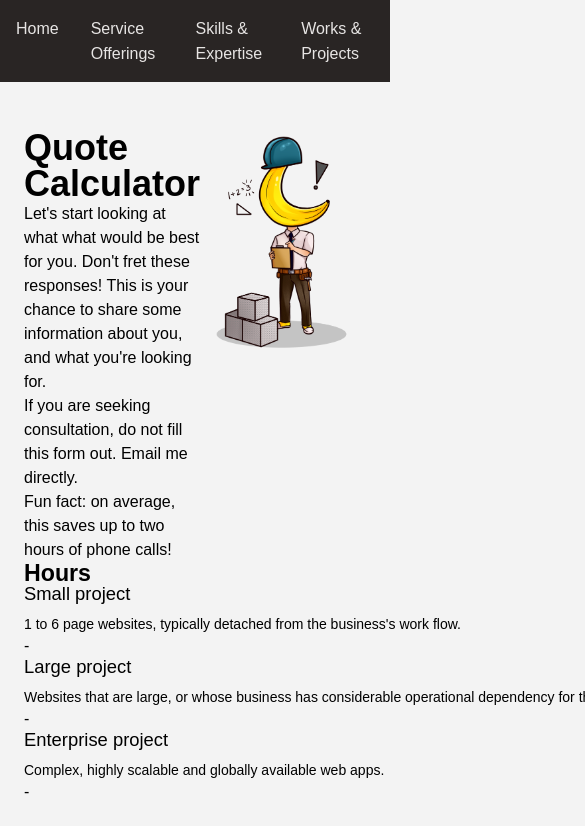
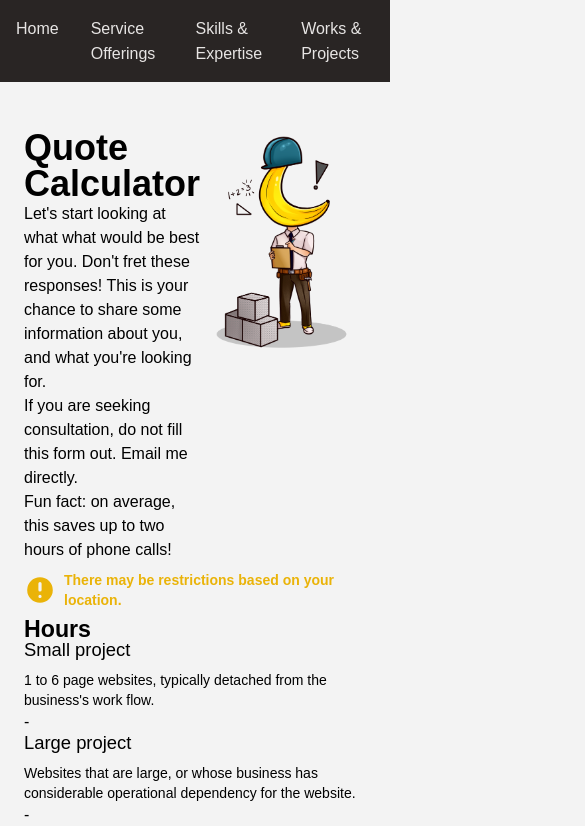
Before and after one commit to bananabrann/old-bananabrann.dev, a Next.js app: page /quote in a window 390 px wide. Shown: the top 826 px of the page, 585 px wide, since content can reach past the window. Built offline with nearby package versions, Linux system fonts and the light colour scheme; a web font is replaced by a local one.

Commit message:
Info badges for estimates

```diff
--- a/lib/interfaces/GettingStartedQuestionnaire.interface.ts
+++ b/lib/interfaces/GettingStartedQuestionnaire.interface.ts
@@ -3,6 +3,16 @@ export enum WorkType {
   WebExisting = "WebExisting",
   Consultation = "Consultation",
   Other = "Other",
+}
+
+export enum EstimateNoticeType {
+  Warning = "Warning",
+  NotAble = "NotAble"
+}
+
+export interface EstimateNotice {
+  type: EstimateNoticeType;
+  text: string;
 }
 
 export interface QuoteEstimate {
--- a/pages/quote.tsx
+++ b/pages/quote.tsx
@@ -6,11 +6,14 @@ import BananamanEngineerPng from "../res/png/bananaman-engineer.png";
 import ContentBlock from "../components/ContentBlock/ContentBlock";
 import React, { useEffect, useState } from "react";
 import GettingStartedQuestionnaire, {
+  EstimateNotice,
+  EstimateNoticeType,
   ExistingSiteWorkOptions,
   OrgAffiliationOptions,
   QuoteEstimate,
   WorkType,
 } from "../lib/interfaces/GettingStartedQuestionnaire.interface";
+import ContentBlockOutline from "../components/ContentBlockOutline/ContentBlockOutline";
 import GetAQuoteCountrySelect from "../components/GetAQuote/GetAQuoteCountrySelect";
 import GetAQuoteCountrySelectItem from "../lib/interfaces/GetAQuoteCountrySelectItem.interface";
 import GetAQuoteName from "../components/GetAQuote/GetAQuoteName";
@@ -24,7 +27,11 @@ import GetAQuoteWorkType from "../components/GetAQuote/GetAQuoteWorkType";
 import GetAQuoteExistingSiteUrl from "../components/GetAQuote/GetAQuoteExistingSiteUrl";
 import QuoteCalculatorBranding from "../components/GetAQuote/QuoteCalculatorBranding";
 import QuoteCalculatorExistingSiteWorkItems from "../components/GetAQuote/QuoteCalculatorExistingSiteWorkItems";
-import ContentBlockOutline from "../components/ContentBlockOutline/ContentBlockOutline";
+import {
+  ExclamationCircleIcon,
+  ShieldExclamationIcon,
+  XCircleIcon,
+} from "@heroicons/react/solid";
 
 // const defaultFormQuestionnaireForm: GettingStartedQuestionnaire = {
 //   id: "",
@@ -32,8 +39,27 @@ import ContentBlockOutline from "../components/ContentBlockOutline/ContentBlockO
 
 // }
 
+function Warning({ children }: { children: React.ReactNode }) {
+  return (
+    <div className="text-yellow-500 my-2 text-sm font-bold flex items-center gap-2">
+      <ExclamationCircleIcon className="basis-8 flex-none" />
+      {children}
+    </div>
+  );
+}
+
+function NotAble({ children }: { children: React.ReactNode }) {
+  return (
+    <div className="text-red-500 my-2 text-sm font-bold flex items-center gap-2">
+      <ShieldExclamationIcon className="basis-8 flex-none" />
+      {children}
+    </div>
+  );
+}
+
 export default function GetStarted() {
   const [estimate, setEstimate] = useState<QuoteEstimate>();
+  const [estimateNotices, setEstimateNotices] = useState<EstimateNotice[]>([]);
   const [isAnOrganization, setIsAnOrganization] = useState<boolean>(false);
   const [contractRequired, setContractRequired] = useState<boolean>(false);
   const [isBrandingRequired, setIsBrandingRequired] = useState<boolean>(true);
@@ -55,7 +81,52 @@ export default function GetStarted() {
 
   useEffect(() => {
     console.log(questionnaireForm);
-  }, [questionnaireForm]);
+
+    let newNotices: EstimateNotice[] = [];
+
+    // Reset array of notices.
+    setEstimateNotices([]);
+
+    if (
+      questionnaireForm.orgAffiliation?.isGovernment &&
+      isAnOrganization &&
+      questionnaireForm.country?.toLowerCase() !== "united states"
+    ) {
+      newNotices.push({
+        type: EstimateNoticeType.NotAble,
+        text: "I cannot work for non-U.S. government entities.",
+      });
+    }
+
+    if (!isBrandingRequired) {
+      newNotices.push({
+        type: EstimateNoticeType.Warning,
+        text: "Not having branding adds serious variability to actual hours.",
+      });
+    }
+
+    if (questionnaireForm.workType === WorkType.WebExisting) {
+      newNotices.push({
+        type: EstimateNoticeType.Warning,
+        text: "Actual hours will greatly depend on existing website.",
+      });
+    }
+
+    if (
+      !isAnOrganization &&
+      !(
+        questionnaireForm.country === "United States" ||
+        questionnaireForm.country === "Canada"
+      )
+    ) {
+      newNotices.push({
+        type: EstimateNoticeType.Warning,
+        text: "There may be restrictions based on your location.",
+      });
+    }
+
+    setEstimateNotices(newNotices);
+  }, [questionnaireForm, isAnOrganization, isBrandingRequired]);
 
   useEffect(() => {
     // On the first load, set the work type to "WebNew" so that the branding
@@ -152,7 +223,16 @@ export default function GetStarted() {
         </div>
 
         <section className="flex flex-col md:flex-row">
-          <div className="w-[670px] mb-12">
+          <div className="md:max-w-[210px] mb-12">
+            {estimateNotices.map((notice) => {
+              if (notice.type === EstimateNoticeType.NotAble) {
+                return <NotAble><p>{notice.text}</p></NotAble> // prettier-ignore
+              }
+              if (notice.type === EstimateNoticeType.Warning) {
+                return <Warning><p>{notice.text}</p></Warning> // prettier-ignore
+              }
+            })}
+
             <h3>Hours</h3>
             <h4>Small project</h4>
             <p className="text-sm">
```
Lines whose indentation alone changed are shown as unchanged.
